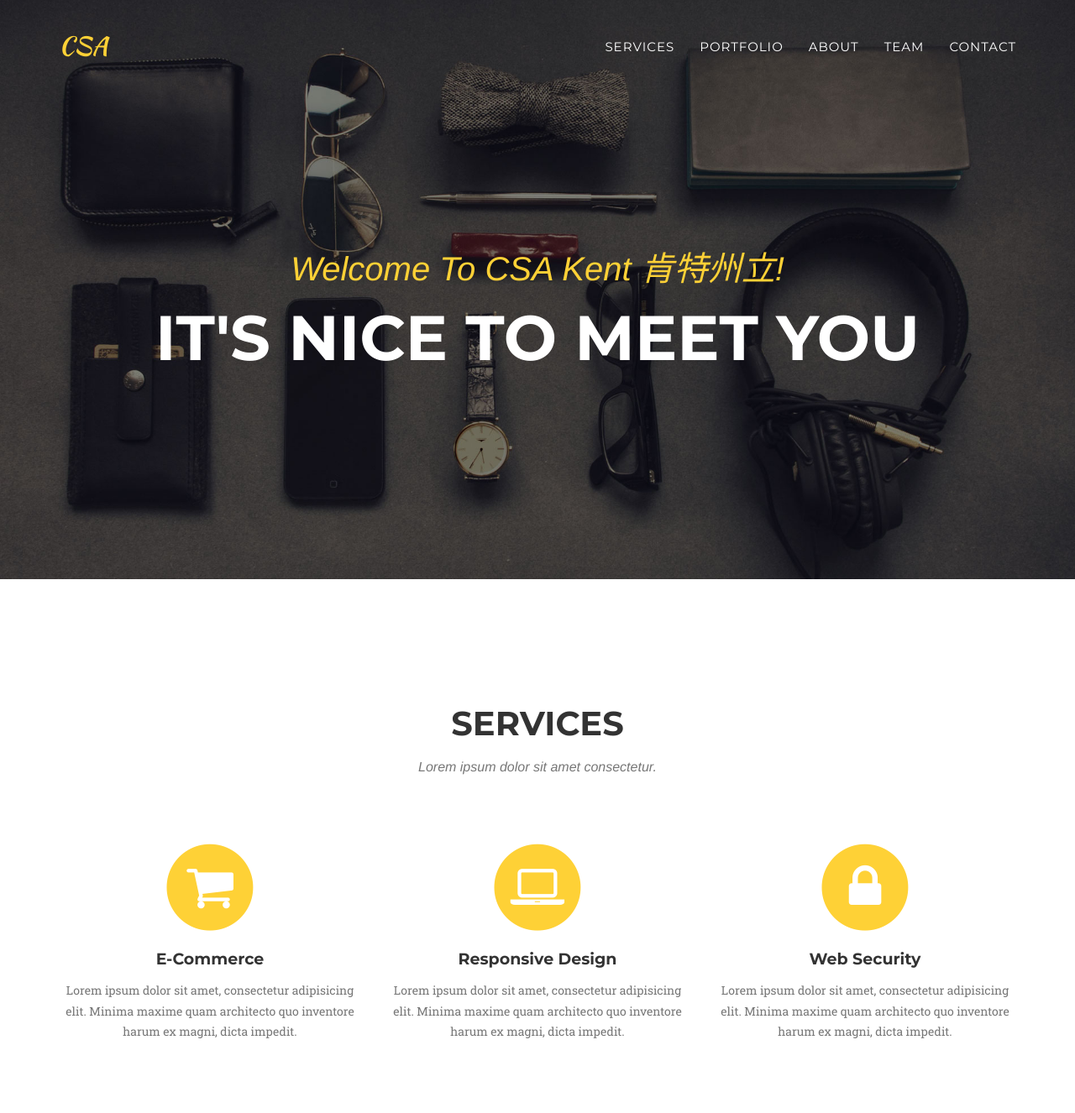
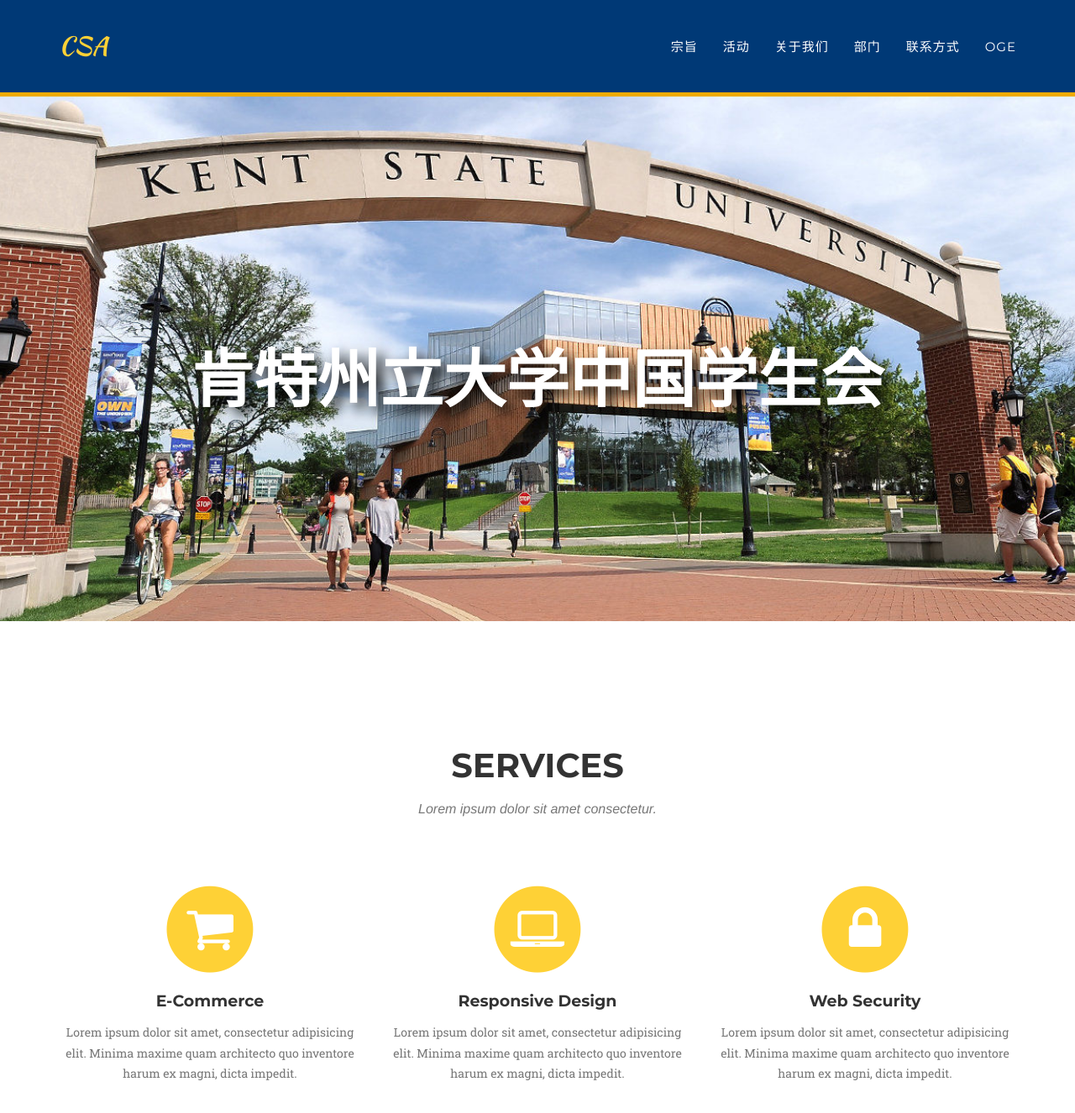
Before and after one commit to csakent/csakent.github.io, a Jekyll site: the page built from _posts/2014-07-18-project-1.markdown, in a window 1280 px wide and 1400 px high. Shown: the top 1326 px of the window at 84% size. Built offline with Jekyll 4.4.1, drawn with Linux system fonts in a browser that asks for light colours; some web fonts are replaced; some of the changed text lies outside the part shown.

Commit message:
add header page

```diff
--- a/_data/template.yml
+++ b/_data/template.yml
@@ -2,6 +2,7 @@
 color:
   primary: fed136
   secondary: fec503
+  white: 000
   secondary-dark: 333
   muted: 777
 
--- a/_includes/contact.html
+++ b/_includes/contact.html
@@ -2,7 +2,7 @@
         <div class="container">
             <div class="row">
                 <div class="col-lg-12 text-center">
-                    <h2 class="section-heading">Contact Us</h2>
+                    <h2 class="section-heading">联系方式</h2>
                     <h3 class="section-subheading text-muted">Lorem ipsum dolor sit amet consectetur.</h3>
                 </div>
             </div>
--- a/_includes/header.html
+++ b/_includes/header.html
@@ -19,19 +19,22 @@
                         <a href="#page-top"></a>
                     </li>
                     <li>
-                        <a class="page-scroll" href="#services">Services</a>
+                        <a class="page-scroll" href="#services">宗旨</a>
                     </li>
                     <li>
-                        <a class="page-scroll" href="#portfolio">Portfolio</a>
+                        <a class="page-scroll" href="#portfolio">活动</a>
                     </li>
                     <li>
-                        <a class="page-scroll" href="#about">About</a>
+                        <a class="page-scroll" href="#about">关于我们</a>
                     </li>
                     <li>
-                        <a class="page-scroll" href="#team">Team</a>
+                        <a class="page-scroll" href="#team">部门</a>
                     </li>
                     <li>
-                        <a class="page-scroll" href="#contact">Contact</a>
+                        <a class="page-scroll" href="#contact">联系方式</a>
+                    </li>
+                    <li>
+                        <a class="page-scroll" href="https://www.kent.edu/China/CSA" target="_blank">OGE</a>
                     </li>
                 </ul>
             </div>
@@ -41,11 +44,11 @@
     </nav>
 
     <!-- Header -->
-    <header>
+    <header style="margin-top:115px">
         <div class="container">
             <div class="intro-text">
-                <div class="intro-lead-in"><a href="https://www.kent.edu/China/CSA">Welcome To CSA Kent 肯特州立!</a></div>
-                <div class="intro-heading">It's Nice To Meet You</div>
+                <div class="intro-heading" style="text-shadow: black 0.1em 0.1em 0.2em">肯特州立大学中国学生会</div>
+                <!-- <div class="intro-lead-in">受中国驻美国大使馆承认、资助与支持</div> -->
                 <!-- <a href="#services" class="page-scroll btn btn-xl">Tell Me More</a> -->
             </div>
         </div>
--- a/_posts/2014-07-18-project-1.markdown
+++ b/_posts/2014-07-18-project-1.markdown
@@ -1,5 +1,5 @@
 ---
-title: Dreams
+title: 中秋节
 subtitle: Website Design
 layout: default
 modal-id: 1
```
Also changed, not shown: _includes/css/agency.css (+9 -3 lines), img/landingpage.jpg (added).
